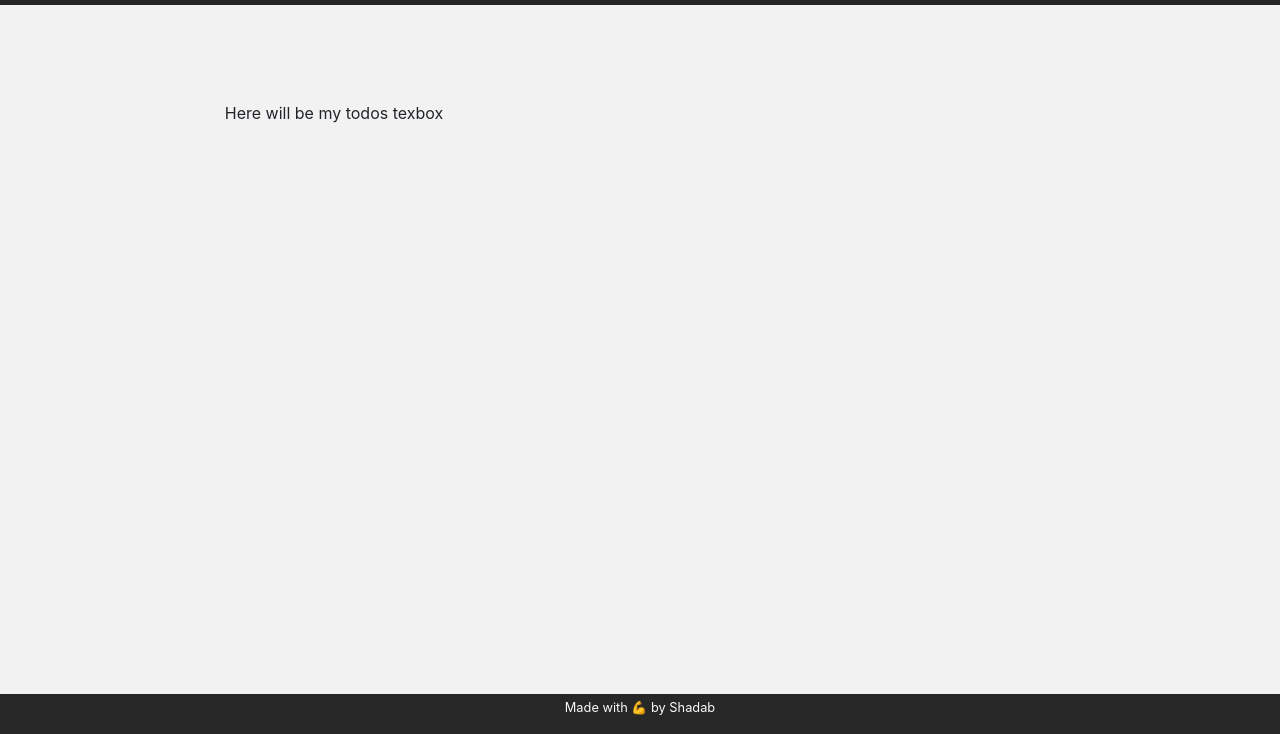
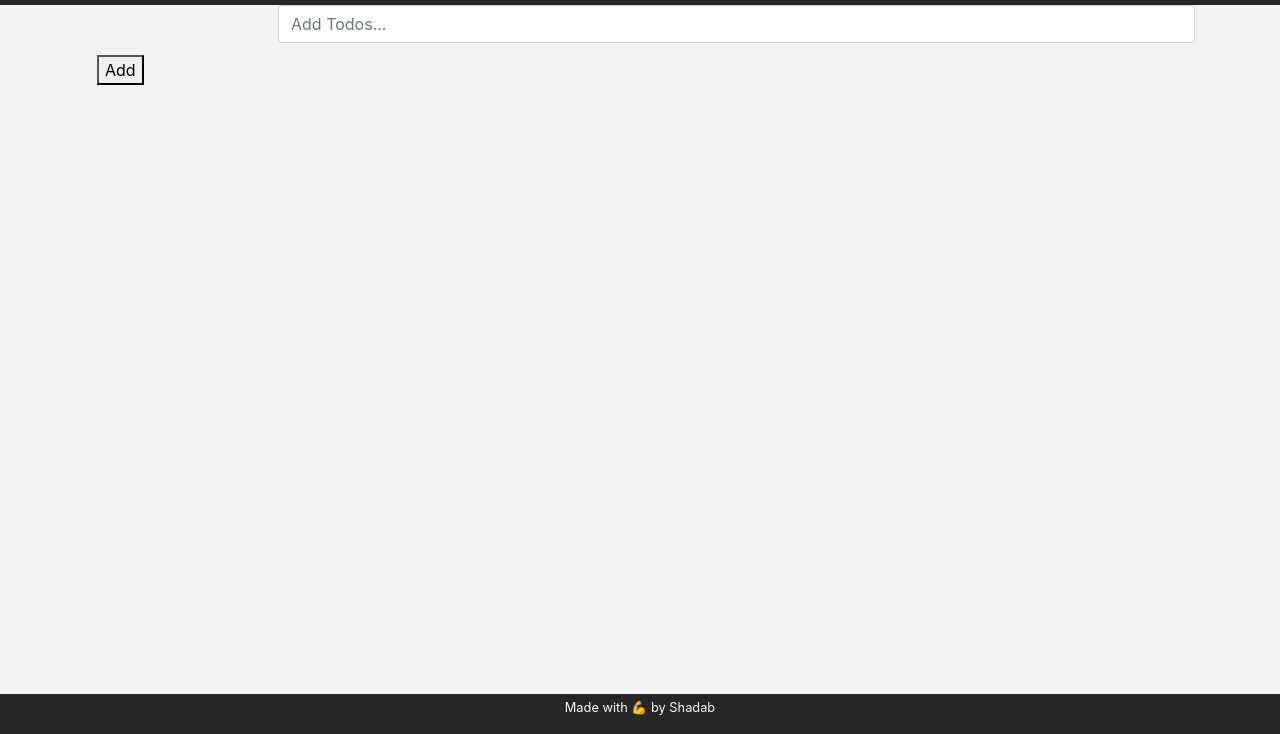
Before and after one commit to Enayatullah-Shadab/Inspire, a website with bundled scripts: page index.html in a window 1280 px wide. Shown: the part 66-800 px from the top of the page. Built offline with nearby package versions, Linux system fonts and the light colour scheme; no server answers; a script that the page names is missing.

Commit message:
form fixed

```diff
--- a/index.html
+++ b/index.html
@@ -22,11 +22,16 @@
         </nav>
     </header>
     <main class="container">
-        <div>
-            <div class="row text-center m-5 p-5">
-                <div class="col-4">Here will be my todos texbox</div>
+        <form onsubmit="app.todosController.newTodo(event)">
+            <div class="d-flex flex-row">
+                <div class="form-group col-2 mx-1 my-1"></div>
+                <label for="Todos"></label>
+                <input type="text" name="Todos" class="form-control" placeholder="Add Todos...">
             </div>
-        </div>
+            <div class="col-2 p-1 m-2">
+                <button type="submit" class="button">Add</button>
+            </div>
+        </form>
         <div id="todos-name"></div>
         </div>
         <!-- <div class="card w-50">
```
